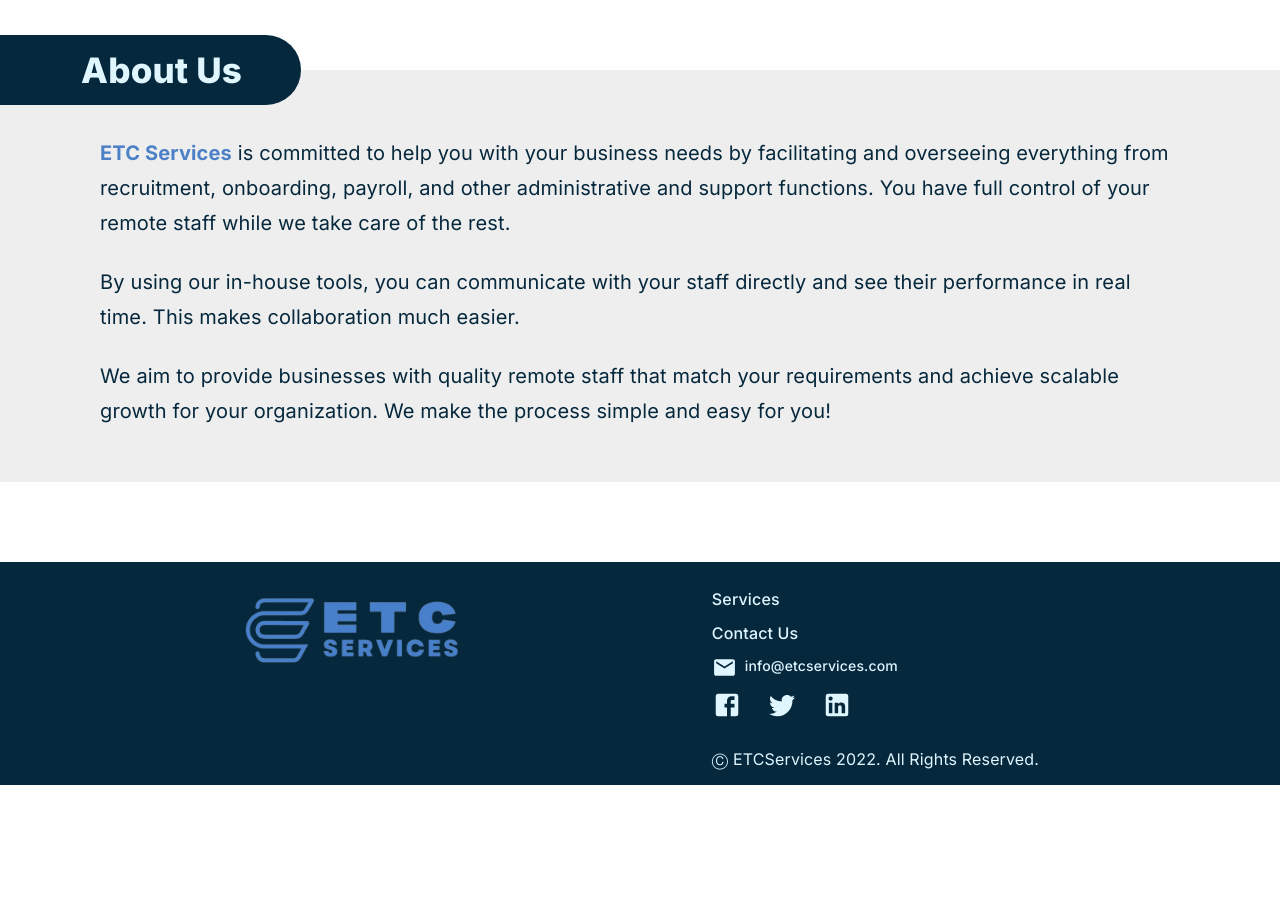
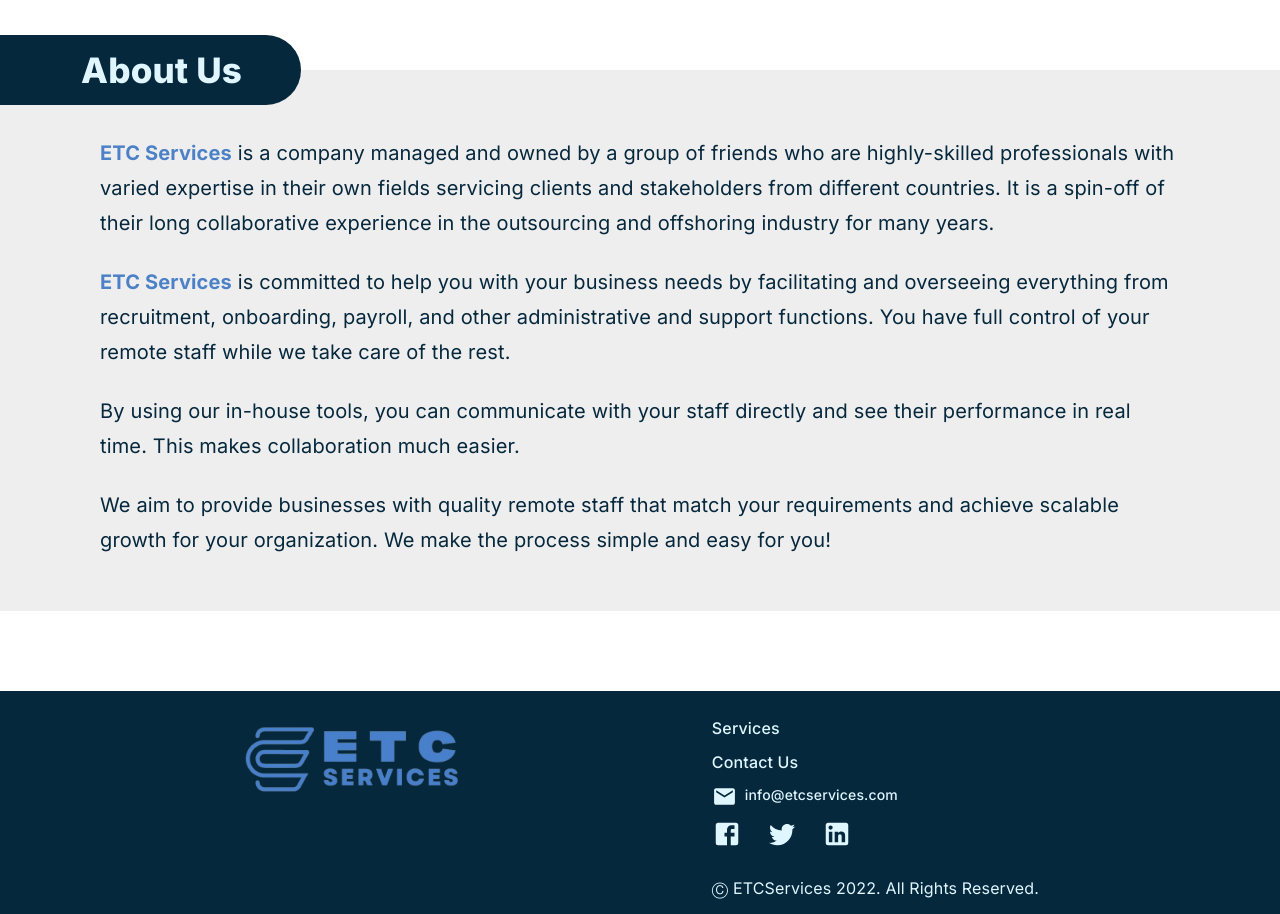
Before and after one commit to ETCservicesgroup/etc-main-website, a React (Create React App) app: page / in a window 1280 px wide. Shown: the part 800-1714 px from the top of the page. Before the commit the page ends 1585 px from the top, so only its background shows below. Built offline with nearby package versions, Linux system fonts and the light colour scheme.

Commit message:
Added additional content to home page

```diff
--- a/src/components/Home.tsx
+++ b/src/components/Home.tsx
@@ -240,6 +240,7 @@ function Home(props: IHomeProps) {
 
       <Box sx={styles.aboutUsContainer}>
         <Box sx={styles.aboutUsContentContainer}>
+          <Typography component='p' sx={styles.aboutUsContent}><Typography component='span' sx={styles.companyText}>ETC Services</Typography> is a company managed and owned by a group of friends who are highly-skilled professionals with varied expertise in their own fields servicing clients and stakeholders from different countries. It is a spin-off of their long collaborative experience in the outsourcing and offshoring industry for many years.</Typography><br/>
           <Typography component='p' sx={styles.aboutUsContent}><Typography component='span' sx={styles.companyText}>ETC Services</Typography> is committed to help you with your business needs by facilitating and overseeing everything from recruitment, onboarding, payroll, and other administrative and support functions. You have full control of your remote staff while we take care of the rest.</Typography><br/>
           <Typography component='p' sx={styles.aboutUsContent}>By using our in-house tools, you can communicate with your staff directly and see their performance in real time. This makes collaboration much easier.</Typography><br/>
           <Typography component='p' sx={styles.aboutUsContent}>We aim to provide businesses with quality remote staff that match your requirements and achieve scalable growth for your organization. We make the process simple and easy for you!</Typography><br/>
```
